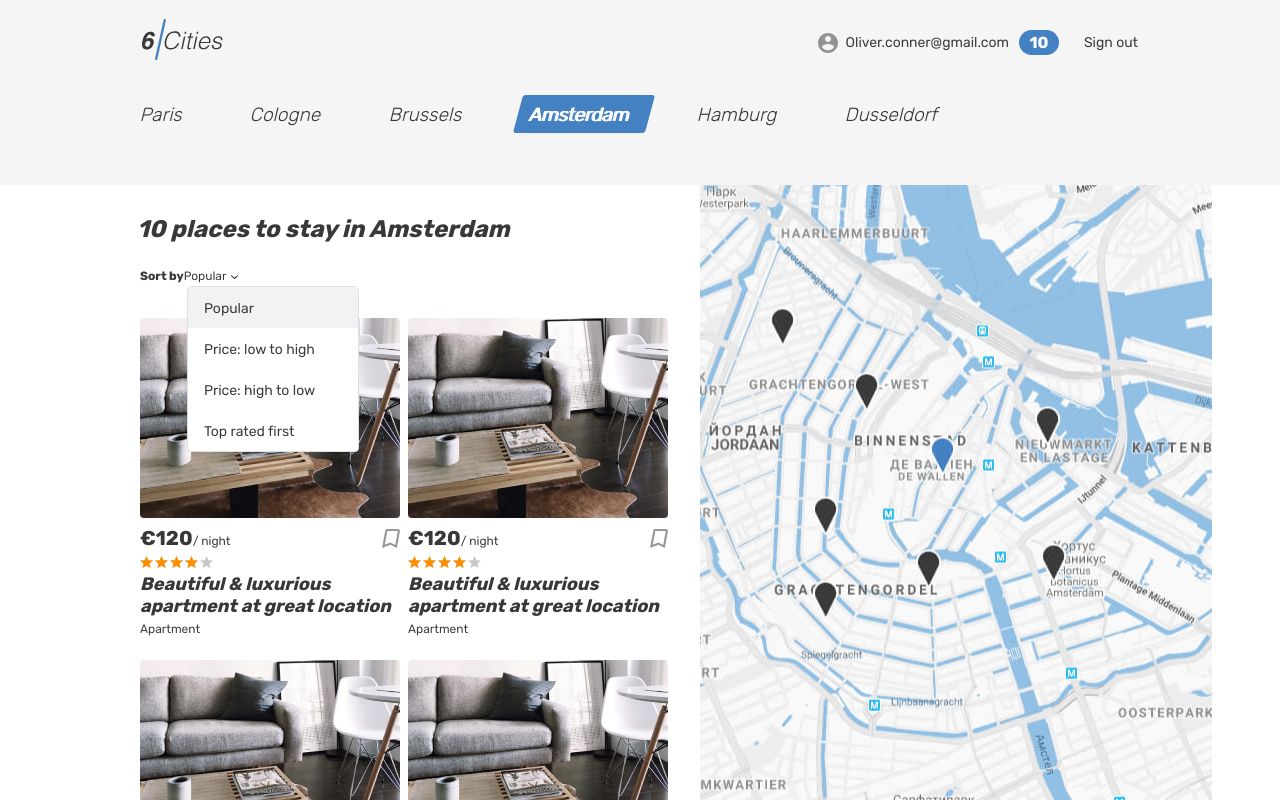
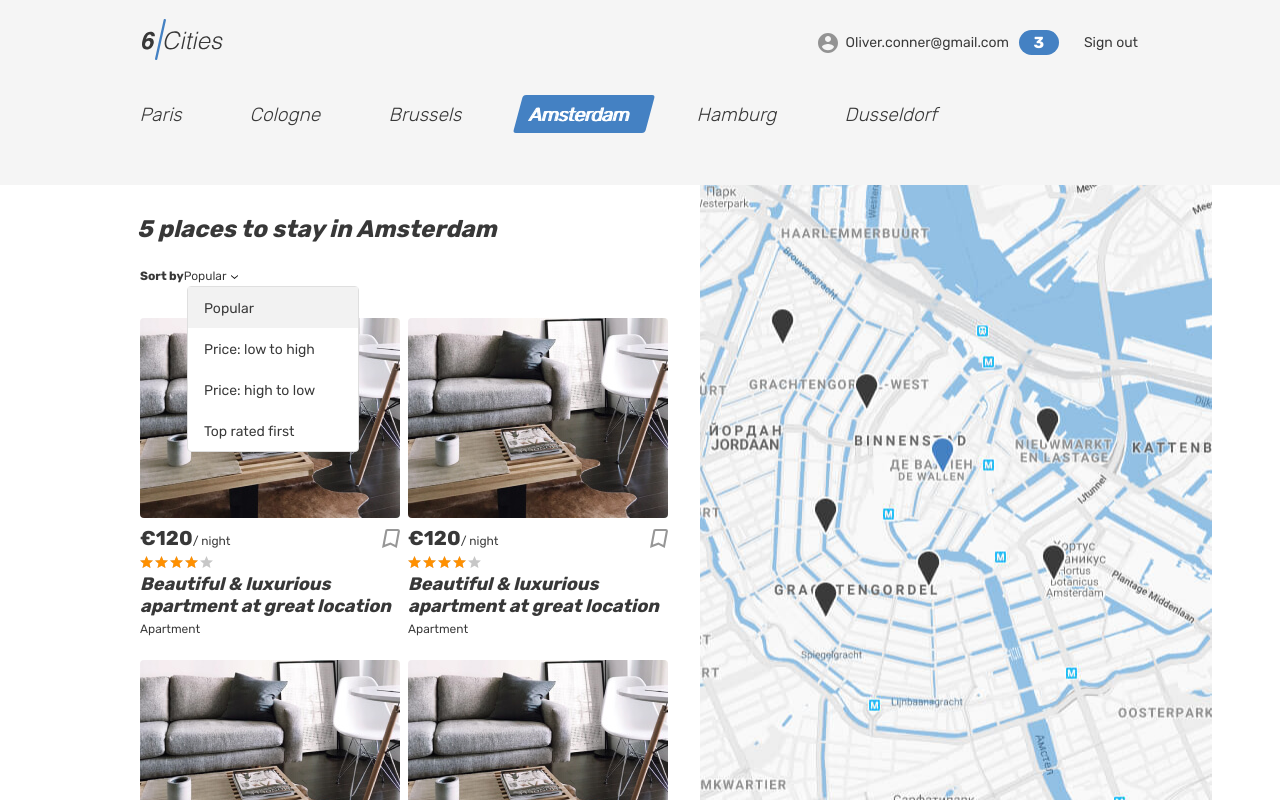
Before and after one commit to htmlacademy-react/2446367-six-cities-3, a React (Vite) app: page / in a window 1280 px wide. Built offline with nearby package versions, Linux system fonts and the light colour scheme.

Commit message:
added additional conditial rendering for neader-nav component

```diff
--- a/src/components/app/app.tsx
+++ b/src/components/app/app.tsx
@@ -6,7 +6,7 @@ import OfferPage from '../../pages/offer-page/offer-page';
 import Layout from '../layout/layout';
 import NotFoundPage from '../../pages/not-found-page/not-found-page';
 import PrivateRoute from '../private-route/private-route';
-import { AppRoute, AuthorizationStatus } from '../../data';
+import { AppRoute, userAuthorization } from '../../data';
 
 type AppOffersProps = {
   offersCount: number;
@@ -20,7 +20,7 @@ export default function App({ offersCount, favoritesCount }: AppOffersProps) {
         <Route
           path={AppRoute.Root}
           element={
-            <Layout favoritesCount={favoritesCount} />
+            <Layout favoritesCount={favoritesCount} authorizationStatus={userAuthorization} />
           }
         >
           <Route
@@ -34,7 +34,7 @@ export default function App({ offersCount, favoritesCount }: AppOffersProps) {
           <Route
             path={AppRoute.Favorites}
             element={(
-              <PrivateRoute authorizationStatus={AuthorizationStatus.NoAuth}>
+              <PrivateRoute authorizationStatus={userAuthorization}>
                 <FavoritesPage favoritesCount={favoritesCount} />
               </PrivateRoute>
             )}
--- a/src/components/header/header-nav.tsx
+++ b/src/components/header/header-nav.tsx
@@ -1,25 +1,40 @@
+import { AuthorizationStatus } from '../../data';
+import { isUserLogged } from './header-util';
+
 type HeaderNavProps = {
   favoritesCount: number;
-}
+  authorizationStatus: AuthorizationStatus;
+};
 
-export default function HeaderNav({favoritesCount}: HeaderNavProps) {
+export default function HeaderNav({
+  favoritesCount,
+  authorizationStatus,
+}: HeaderNavProps) {
   return (
     <nav className="header__nav">
       <ul className="header__nav-list">
         <li className="header__nav-item user">
           <a className="header__nav-link header__nav-link--profile" href="#">
             <div className="header__avatar-wrapper user__avatar-wrapper"></div>
+            {isUserLogged(authorizationStatus) ? (
+              <>
                 <span className="header__user-name user__name">
                   Oliver.conner@gmail.com
                 </span>
                 <span className="header__favorite-count">{favoritesCount}</span>
+              </>
+            ) : (
+              <span className="header__login">Sign in</span>
+            )}
           </a>
         </li>
+        {isUserLogged(authorizationStatus) && (
           <li className="header__nav-item">
             <a className="header__nav-link" href="#">
               <span className="header__signout">Sign out</span>
             </a>
           </li>
+        )}
       </ul>
     </nav>
   );
--- a/src/components/header/header-util.ts
+++ b/src/components/header/header-util.ts
@@ -1,4 +1,4 @@
-import { AppRoute } from '../../data';
+import { AppRoute, AuthorizationStatus } from '../../data';
 
 export const createHeader = (pathname: AppRoute) => {
   let headerLinkClassName = '';
@@ -16,3 +16,5 @@ export const createHeader = (pathname: AppRoute) => {
 
   return { headerLinkClassName, headerOnMainPage, headerOnLoginPage };
 };
+
+export const isUserLogged = (logged: AuthorizationStatus) => logged === AuthorizationStatus.Auth;
--- a/src/components/header/header.tsx
+++ b/src/components/header/header.tsx
@@ -1,13 +1,18 @@
-import { AppRoute } from '../../data';
+import { AppRoute, AuthorizationStatus } from '../../data';
 import HeaderNav from './header-nav';
 import { createHeader } from './header-util';
 
 type HeaderProps = {
   pathname: AppRoute;
   favoritesCount: number;
+  authorizationStatus: AuthorizationStatus;
 };
 
-export default function Header({ pathname, favoritesCount }: HeaderProps) {
+export default function Header({
+  pathname,
+  favoritesCount,
+  authorizationStatus,
+}: HeaderProps) {
   const { headerLinkClassName, headerOnMainPage, headerOnLoginPage } =
     createHeader(pathname);
 
@@ -29,7 +34,12 @@ export default function Header({ pathname, favoritesCount }: HeaderProps) {
               />
             </a>
           </div>
-          {!headerOnLoginPage && <HeaderNav favoritesCount={favoritesCount} />}
+          {!headerOnLoginPage && (
+            <HeaderNav
+              favoritesCount={favoritesCount}
+              authorizationStatus={authorizationStatus}
+            />
+          )}
         </div>
       </div>
     </header>
--- a/src/components/layout/layout.tsx
+++ b/src/components/layout/layout.tsx
@@ -1,12 +1,12 @@
 import Header from '../header/header';
 import Footer from '../footer/footer';
-import { AppRoute } from '../../data';
+import { AppRoute, AuthorizationStatus } from '../../data';
 import { Outlet, useLocation } from 'react-router-dom';
 
 type LayoutProps = {
   favoritesCount: number;
+  authorizationStatus: AuthorizationStatus;
 };
-
 
 const createPageLayout = (pathname: AppRoute) => {
   let rootClassName = '';
@@ -21,14 +21,21 @@ const createPageLayout = (pathname: AppRoute) => {
   return { rootClassName };
 };
 
-export default function Layout({ favoritesCount }: LayoutProps) {
+export default function Layout({
+  favoritesCount,
+  authorizationStatus,
+}: LayoutProps) {
   const { pathname } = useLocation();
   const { rootClassName } = createPageLayout(pathname as AppRoute);
   return (
     <div className={`page${rootClassName}`}>
-      <Header pathname={pathname as AppRoute} favoritesCount={favoritesCount} />
+      <Header
+        pathname={pathname as AppRoute}
+        favoritesCount={favoritesCount}
+        authorizationStatus={authorizationStatus}
+      />
       <Outlet />
-      {pathname as AppRoute === AppRoute.Favorites && <Footer />}
+      {(pathname as AppRoute) === AppRoute.Favorites && <Footer />}
     </div>
   );
 }
--- a/src/data.ts
+++ b/src/data.ts
@@ -1,7 +1,7 @@
 // определение количества предложений аренды
 export const Setting = {
-  OffersCount: 10,
-  FavoritesCount: 10,
+  OffersCount: 5,
+  FavoritesCount: 3,
 } as const;
 
 // перечисление маршрутов страниц приложения
@@ -12,8 +12,12 @@ export enum AppRoute {
   Offer = '/offer/:id',
 }
 
+// перечисление статуса авторизации
 export enum AuthorizationStatus {
   Auth = 'Auth',
   NoAuth = 'NoAuth',
   Unknown = 'Unknown',
 }
+
+// переключение состояния авторизации
+export const userAuthorization = AuthorizationStatus.Auth;
```
Lines whose indentation alone changed are shown as unchanged.
